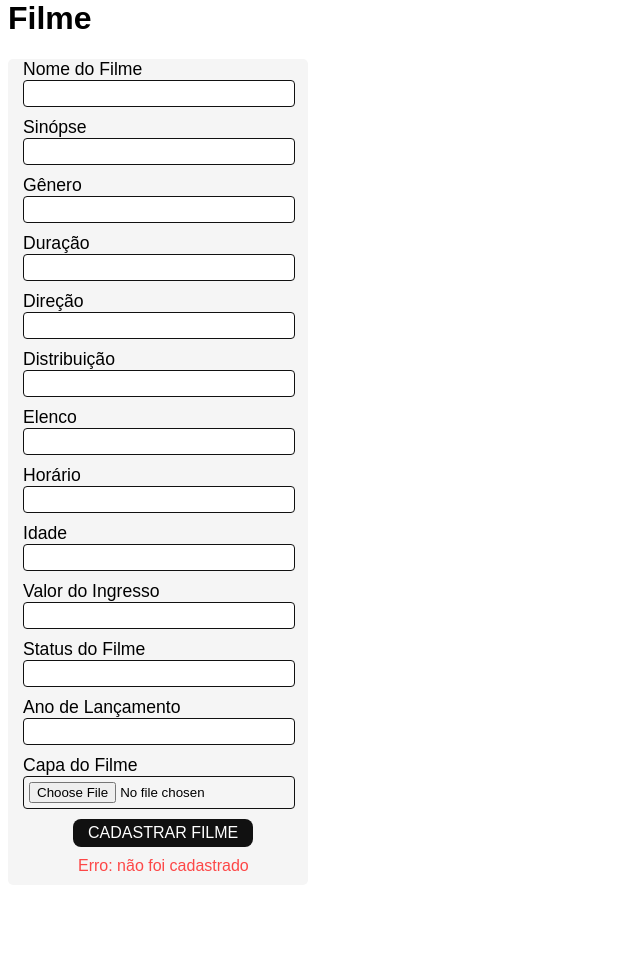
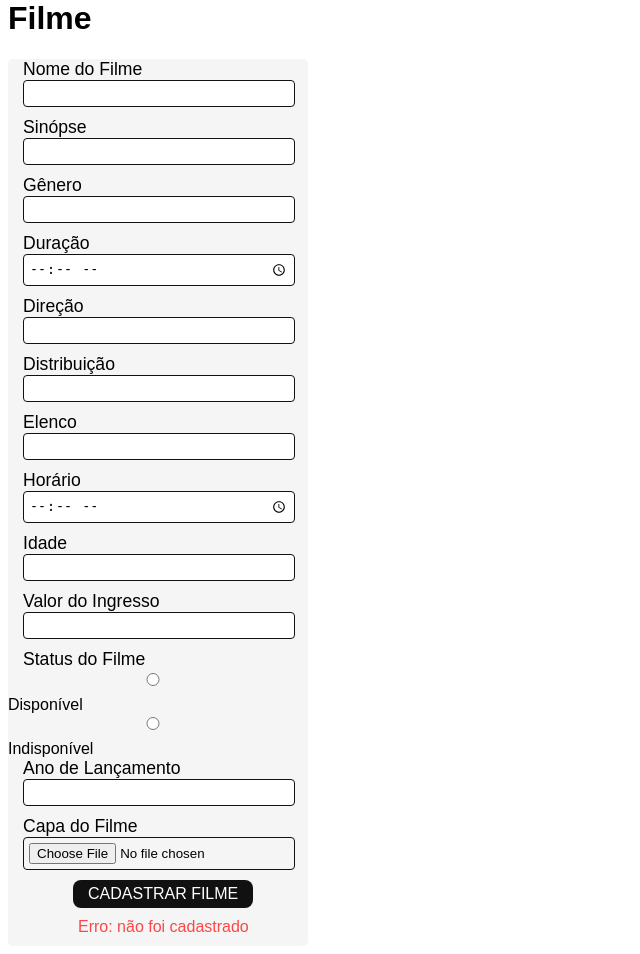
Before and after one commit to fabascoder/projeto_cine3, a PHP site: page /cadastro_filme.php in a window 1280 px wide. Shown: the part 21-975 px from the top of the page, without its empty margins (0-640 px from the left). Before the commit the page ends 892 px from the top, so only its background shows below. Run offline with PHP 8.4, Linux system fonts and the light colour scheme.

Commit message:
adicionando mais baguios

```diff
--- a/cadastrar_filme.php
+++ b/cadastrar_filme.php
@@ -47,7 +47,7 @@ if (move_uploaded_file($temp, 'imagens/' . $novo_nome)) {
         'imagem' => $novo_nome
     ];
 
-    $insert = $conexao->prepare('INSERT INTO filme (nome, descricao, genero, duracao, direcao, distribuicao, elenco, horario, classificacao, valor, status_filme, ano_lancamento, imagem) VALUES (:nome, :descricao, :genero, :duracao, :direcao, :distribuicao, :elenco, :horario
+    $insert = $conexao->prepare('INSERT INTO filme (nome, descricao, genero, duracao, direcao, distribuicao, elenco, horario, classificacao, valor, status_filme, ano_lancamento, imagem) VALUES (:nome, :descricao, :genero, :duracao, :direcao, :distribuicao, :elenco, :horario,
     :classificacao, :valor, :status_filme, :ano_lancamento, :imagem )');
     if ($insert->execute($new_filme)) {
         echo "CADASTRADO!";
--- a/cadastro_filme.php
+++ b/cadastro_filme.php
@@ -34,7 +34,7 @@
         </div>
         <div class="campo">
             <label for="duracao">Duração</label><br>
-            <input type="number" name="duracao" id="duracao" class="form_input">
+            <input type="time" name="duracao" id="duracao" class="form_input">
         </div>
         <div class="campo">
             <label for="direcao">Direção</label><br>
@@ -50,7 +50,7 @@
         </div>
         <div class="campo">
             <label for="horario">Horário</label><br>
-            <input type="number" name="horario" id="horario" class="form_input">
+            <input type="time" name="horario" id="horario" class="form_input">
         </div>
         <div class="campo">
             <label for="calssificacao">Idade</label><br>
@@ -62,7 +62,8 @@
         </div>
         <div class="campo">
             <label for="status_filme">Status do Filme</label><br>
-            <input type="text" name="status_filme" id="status" class="form_input">
+            <input type="radio" name="status_filme" id="s0" value="0" class="form_input"> Disponível
+            <input type="radio" name="status_filme" id="s1" value="1" class="form_input"> Indisponível
         </div>
         <div class="campo">
             <label for="ano_lancamento">Ano de Lançamento</label><br>
```
Also changed, not shown: imagens/Coringa.jpeg, imagens/Coringa.png.
